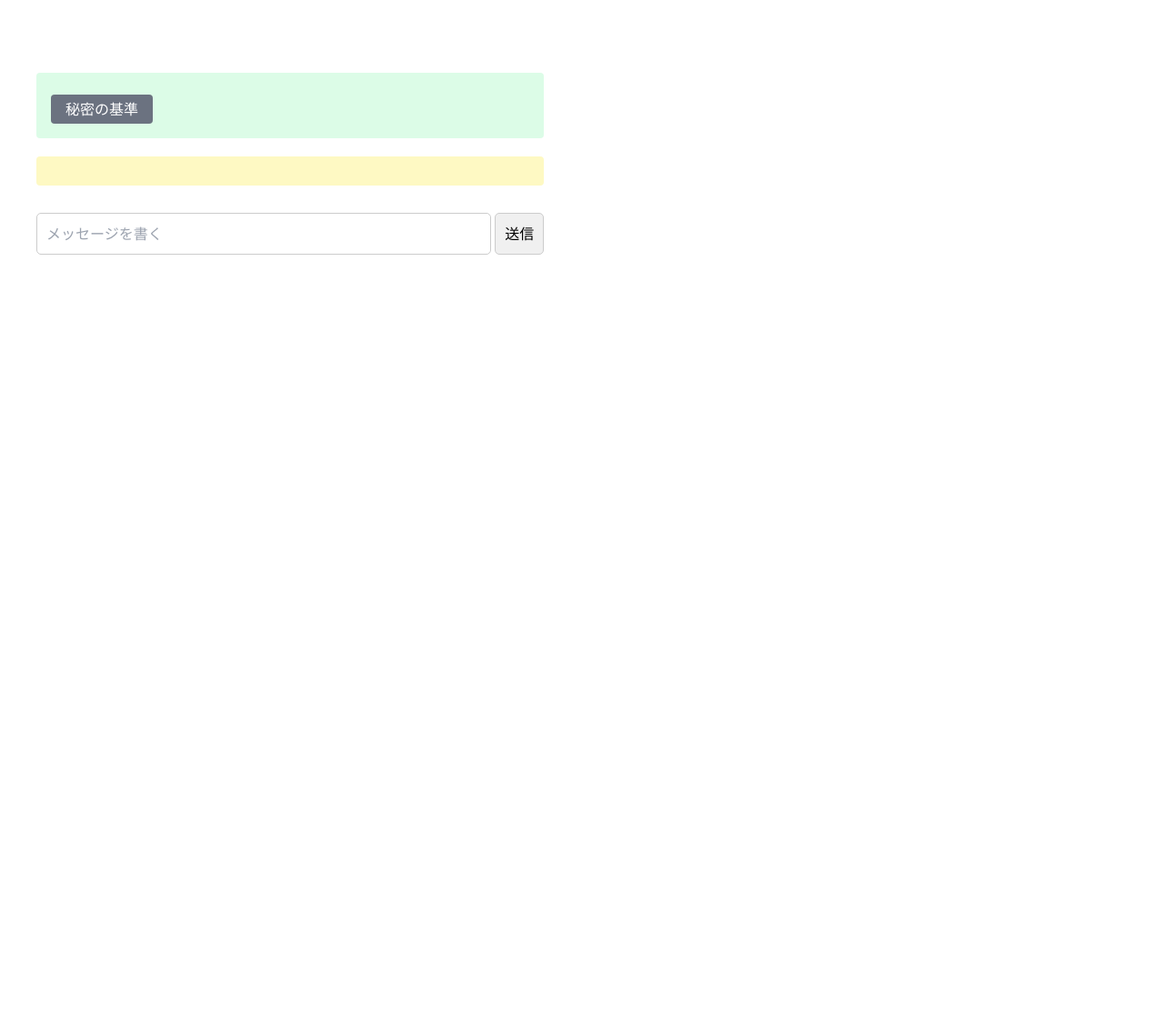
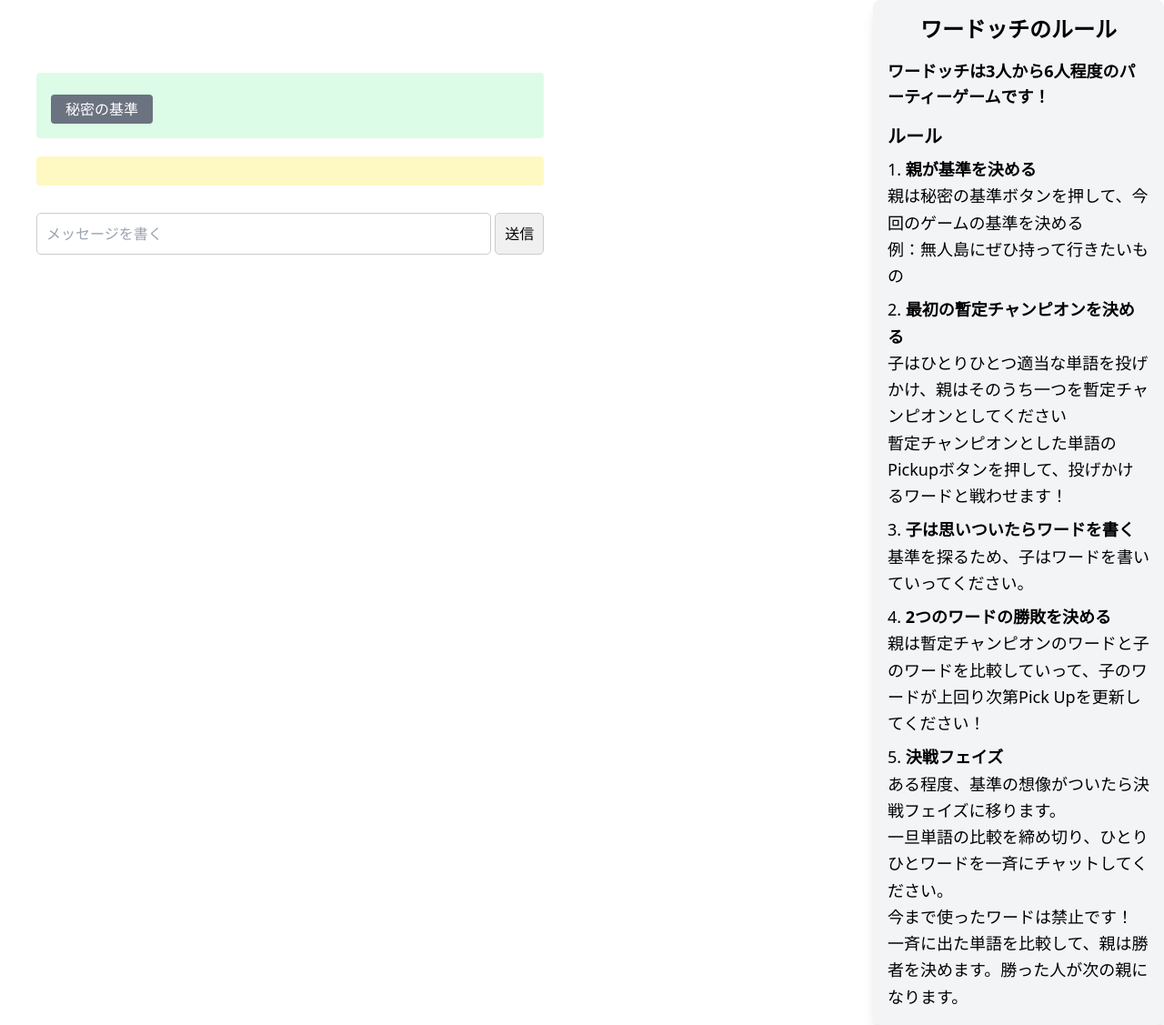
Before and after one commit to shanjiude/wordtti, a Laravel app: page / in a window 1280 px wide. Shown: the whole page at 91% size. Before the commit the page ends 280 px from the top, so only its background shows below. Run offline with Laravel 12, Linux system fonts and the light colour scheme; data that the repository does not hold is empty; style sheets or scripts are compiled from the project's sources.

Commit message:
ルール説明追加

```diff
--- a/resources/views/chat.blade.php
+++ b/resources/views/chat.blade.php
@@ -8,8 +8,9 @@
         @vite(['resources/js/app.js','resources/css/app.css','resources/scss/chat.scss'])
     </head>
     <body>
+        <div class="flex">
+            <div class="flex-grow">
                 <div class="position: absolute top-20 left-10">
-
                     <div id="secret-area" class="mb-5 bg-green-100 p-4 rounded">
                         <!-- 現在の秘密の基準（表示用） -->
                         <div id="current-secret" class="mb-3 hidden">
@@ -61,5 +62,34 @@
                         @endforeach
                     </ul>
                 </div>
+            </div>
+            <div id="rules-section" class="w-1/4 bg-gray-100 p-4 rounded-lg shadow-lg ml-4">
+                <h2 class="text-2xl font-bold text-center mb-4">ワードッチのルール</h2>
+                <p class="text-lg font-semibold mb-2">ワードッチは3人から6人程度のパーティーゲームです！</p>
+                <h3 class="text-xl font-bold mt-4">ルール</h3>
+                <ol class="list-decimal list-inside text-lg leading-relaxed mt-2">
+                    <li><span class="font-bold">親が基準を決める</span><br>
+                        親は秘密の基準ボタンを押して、今回のゲームの基準を決める<br>
+                        例：無人島にぜひ持って行きたいもの
+                    </li>
+                    <li class="mt-2"><span class="font-bold">最初の暫定チャンピオンを決める</span><br>
+                        子はひとりひとつ適当な単語を投げかけ、親はそのうち一つを暫定チャンピオンとしてください<br>
+                        暫定チャンピオンとした単語のPickupボタンを押して、投げかけるワードと戦わせます！
+                    </li>
+                    <li class="mt-2"><span class="font-bold">子は思いついたらワードを書く</span><br>
+                        基準を探るため、子はワードを書いていってください。
+                    </li>
+                    <li class="mt-2"><span class="font-bold">2つのワードの勝敗を決める</span><br>
+                        親は暫定チャンピオンのワードと子のワードを比較していって、子のワードが上回り次第Pick Upを更新してください！
+                    </li>
+                    <li class="mt-2"><span class="font-bold">決戦フェイズ</span><br>
+                        ある程度、基準の想像がついたら決戦フェイズに移ります。<br>
+                        一旦単語の比較を締め切り、ひとりひとワードを一斉にチャットしてください。<br>
+                        今まで使ったワードは禁止です！<br>
+                        一斉に出た単語を比較して、親は勝者を決めます。勝った人が次の親になります。
+                    </li>
+                </ol>
+            </div>
+        </div>
     </body>
 </html>
```
Also changed, not shown: resources/scss/chat.scss (line endings or trailing spaces). Lines whose indentation alone changed are shown as unchanged.
